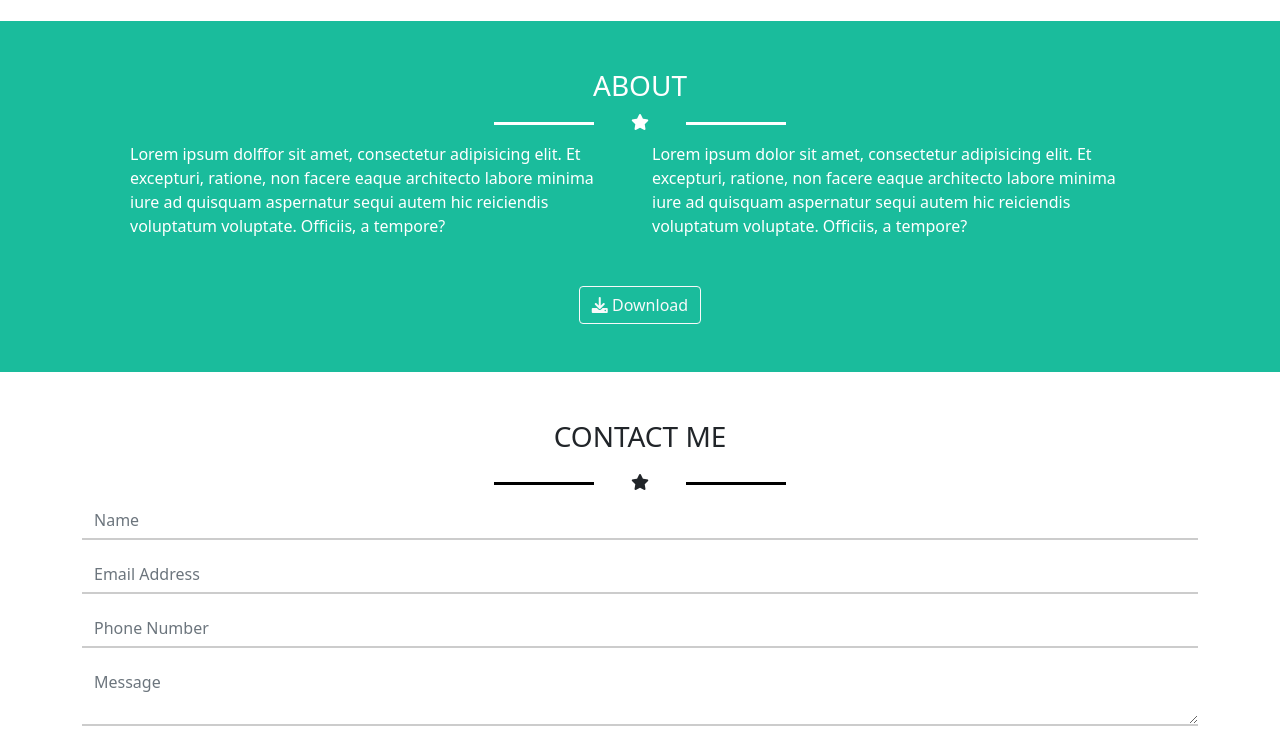
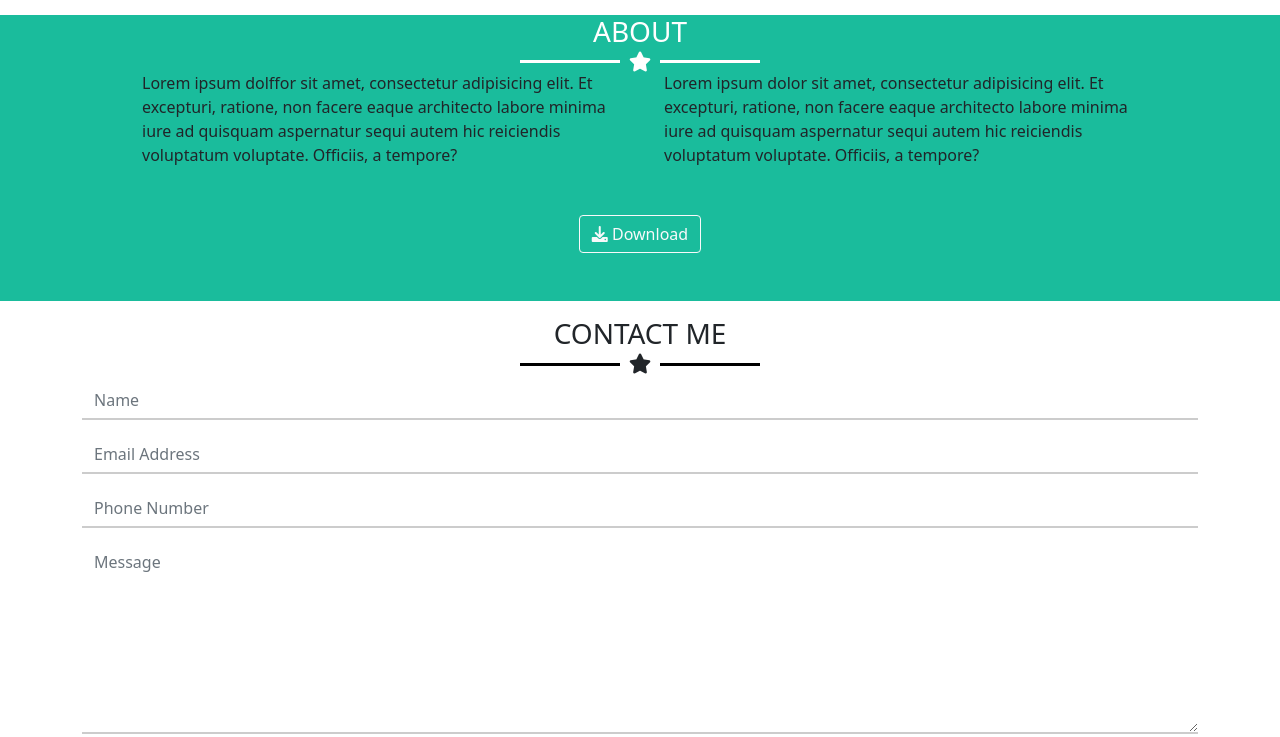
Before and after one commit to Yu4iy/html-css-bootstrap-freelancer, a plain HTML site: page index.html in a window 1280 px wide. Shown: the part 1283-2020 px from the top of the page. Drawn offline with nearby package versions, Linux system fonts and the light colour scheme.

Commit message:
fix-divider

```diff
--- a/css/style.css
+++ b/css/style.css
@@ -41,14 +41,22 @@ section .row .mm-form {
 	border-bottom: 2px solid #CCCCCC;
 	box-shadow: none;
 }
+.textarea [type="text"] {
+	height: 200px;
+}
 
 .container .button-inner .mm-btn {
 	background-color: #1ABC9C;
 	color: #fff;
 	box-shadow: none;
 }
-
-
+.mm-form-wraper textarea {
+	height: 190px;
+}
+/* .mm-form-wraper textarea,
+.mm-form-wraper input {
+	padding-left: 0;
+} */
 
 
 
@@ -59,13 +67,13 @@ section .row .mm-form {
 	background-color: darkseagreen;
 }
 
-.divider-line {
+/* .divider-line {
 	position: relative;
 }
 
 .divider-line::after {
 	content: "";
-	width: 100px;
+	width: 20%;
 	height: 3px;
 	background-color: rgb(255, 255, 255);
 	position: absolute;
@@ -74,7 +82,7 @@ section .row .mm-form {
 }
 .divider-line::before {
 	content: "";
-	width: 100px;
+	width: 20%;
 	height: 3px;
 	background-color: rgb(255, 255, 255);
 	position: absolute;
@@ -86,19 +94,51 @@ section .row .mm-form {
 }
 .divider-line-black::after {
 	content: "";
-	width: 100px;
+	width: 14%;
 	height: 3px;
 	background-color: rgb(0, 0, 0);
 	position: absolute;
 	top: 50%;
-	right: 54%;
+	right: 53%;
 }
 .divider-line-black::before {
 	content: "";
-	width: 100px;
+	width: 14%;
 	height: 3px;
 	background-color: rgb(0, 0, 0);
 	position: absolute;
 	top: 50%;
-	left: 54%;
+	left: 53%;
+} */
+.mm-banner-line-dark {
+	max-width: 240px;
+	height: 3px;
+	background-color: black;
+	position: relative;
+
 }
+.mm-banner-line-light {
+	max-width: 240px;
+	height: 3px;
+	background-color: rgb(255, 255, 255);
+	position: relative;
+
+}
+.mm-fa-star-light {
+	position: absolute;
+	top: 50%;
+	left: 50%;
+	transform: translate(-50%, -50%);
+	background-color: #fff;
+	width: 40px;
+	font-size: 20px;
+}
+.mm-fa-star-light-green {
+	position: absolute;
+	top: 50%;
+	left: 50%;
+	transform: translate(-50%, -50%);
+	background-color: #1ABC9C;
+	width: 40px;
+	font-size: 20px;
+}
--- a/index.html
+++ b/index.html
@@ -39,21 +39,22 @@
 		<div class="mm-bg-light py-5">
 			<div class="container d-flex flex-column  align-items-center ">
 				<img class="mm-img" src="./img/avatar.svg" alt="avatar">
-				<div class="row text-white">
+				<div class=" text-white d-flex flex-wrap  justify-content-center ">
 					<h1 class="col-12  my-4 fw-bold text-center text-uppercase">Start Bootstrap</h1>
-					<div class=" col-12 divider-line text-center "> <i class=" fas fa-star"></i> </div>
-					<div class="col-12  mt-1 text-center text-uppercase">GRaphic Artist - Web Designer - Illustrator</div>
+					<div class=" mm-banner-line-light col-12 test mt-1 text-center text-uppercase"> <i class="mm-fa-star-light-green fas fa-star"></i> </div>
+					<h5 class="col-12  mt-1 text-center text-uppercase mt-3">GRaphic Artist - Web Designer - Illustrator</h5>
 				</div>
 			</div>
 		</div>
 	</section>
 	<main class="portfolio">
 		<div class="container d-flex flex-wrap  justify-content-center  my-4">
+			<h3 class="col-12 fw-semi-bold text-center text-uppercase">Portfolio</h3>
+			<div class=" mm-banner-line-dark col-12 test mt-1 text-center text-uppercase"> <i class=" mm-fa-star-light fas fa-star"></i> </div>
 			<div class="row">
-				<h3 class="col-12 fw-semi-bold text-center text-uppercase">Portfolio</h3>
-				<div class=" col-12 my-2 divider-line-black text-center "> <i class=" fas fa-star"></i> </div>
 				<div class="col-12 w-30 col-sm-6  col-md-4 pt-2">
 					<img class="mm-img-portfolio" src="./img/cabin.png" alt="">
+					<div class="img-hover"><i class="fas fa-plus"></i></div>
 				</div>
 				<div class="col-12 w-30 col-sm-6  col-md-4 pt-2">
 					<img class="mm-img-portfolio" src="./img/cake.png" alt="">
@@ -75,15 +76,15 @@
 	</main>
 	<section>
 
-		<div class="mm-bg-light">
+		<div class="mm-bg-light ">
+			<div class="d-flex justify-content-center flex-wrap">
+				<h3 class="col-12 fw-semi-bold text-center text-white text-uppercase">About</h3>
+				<div class=" mm-banner-line-light col-12 test mt-1 text-center text-uppercase"> <i class="text-white mm-fa-star-light-green fas fa-star"></i> </div>
+			</div>
 			<div class="container">
-				<div class="row text-white">
-					<h3 class="col-12  mt-5 text-center text-uppercase">About</h3>
-					<div class=" col-12 divider-line text-center "> <i class=" fas fa-star"></i> </div>
-					<div class="row px-5 mt-2 justify-content-center">
-						<div class=" col-12 px-4  col-sm-6"> Lorem ipsum dolffor sit amet, consectetur adipisicing elit. Et excepturi, ratione, non facere eaque architecto labore minima iure ad quisquam aspernatur sequi autem hic reiciendis voluptatum voluptate. Officiis, a tempore? </div>
-						<div class="col-12 px-4  mt-4 mt-sm-0   col-sm-6"> Lorem ipsum dolor sit amet, consectetur adipisicing elit. Et excepturi, ratione, non facere eaque architecto labore minima iure ad quisquam aspernatur sequi autem hic reiciendis voluptatum voluptate. Officiis, a tempore? </div>
-					</div>
+				<div class="row px-5 mt-2 justify-content-center">
+					<div class=" col-12 px-4  col-sm-6"> Lorem ipsum dolffor sit amet, consectetur adipisicing elit. Et excepturi, ratione, non facere eaque architecto labore minima iure ad quisquam aspernatur sequi autem hic reiciendis voluptatum voluptate. Officiis, a tempore? </div>
+					<div class="col-12 px-4  mt-4 mt-sm-0   col-sm-6"> Lorem ipsum dolor sit amet, consectetur adipisicing elit. Et excepturi, ratione, non facere eaque architecto labore minima iure ad quisquam aspernatur sequi autem hic reiciendis voluptatum voluptate. Officiis, a tempore? </div>
 				</div>
 				<div class="d-flex justify-content-center py-5 ">
 					<button type="button" class="  btn btn-outline-light"><i class="fas fa-download"></i> Download</button>
@@ -92,12 +93,13 @@
 
 		</div>
 	</section>
-	<section>
+	<section class="mm-form-wraper">
 		<div class="container">
+			<div class="d-flex justify-content-center flex-wrap py-3">
+				<h3 class="col-12 fw-semi-bold text-center text-uppercase">Contact Me</h3>
+				<div class=" mm-banner-line-dark col-12 test mt-1 text-center text-uppercase"> <i class=" mm-fa-star-light fas fa-star"></i> </div>
+			</div>
 			<div class="row">
-				<h3 class="col-12  mt-5 text-center text-uppercase">Contact Me</h3>
-				<div class=" col-12 my-2 divider-line-black text-center "> <i class=" fas fa-star"></i> </div>
-
 				<div class="input-group mb-3">
 					<input type="text" class="form-control mm-form" placeholder="Name" aria-label="Recipient's username" aria-describedby="basic-addon2">
 				</div>
@@ -126,8 +128,8 @@
 						<div class="col-12 ">54243</div>
 					</div>
 				</div>
-				<div class="col-12 col-sm my-4">
-					<div class="row text-center text-white">
+				<div class="col-12 col-sm">
+					<div class="row text-center my-4 my-sm-0 text-white">
 						<div class="col-12 text-uppercase ">Around the Web</div>
 						<div class="col-12 ">
 							<i class="mm-circle me-1 fab fa-facebook-f"></i>
```
